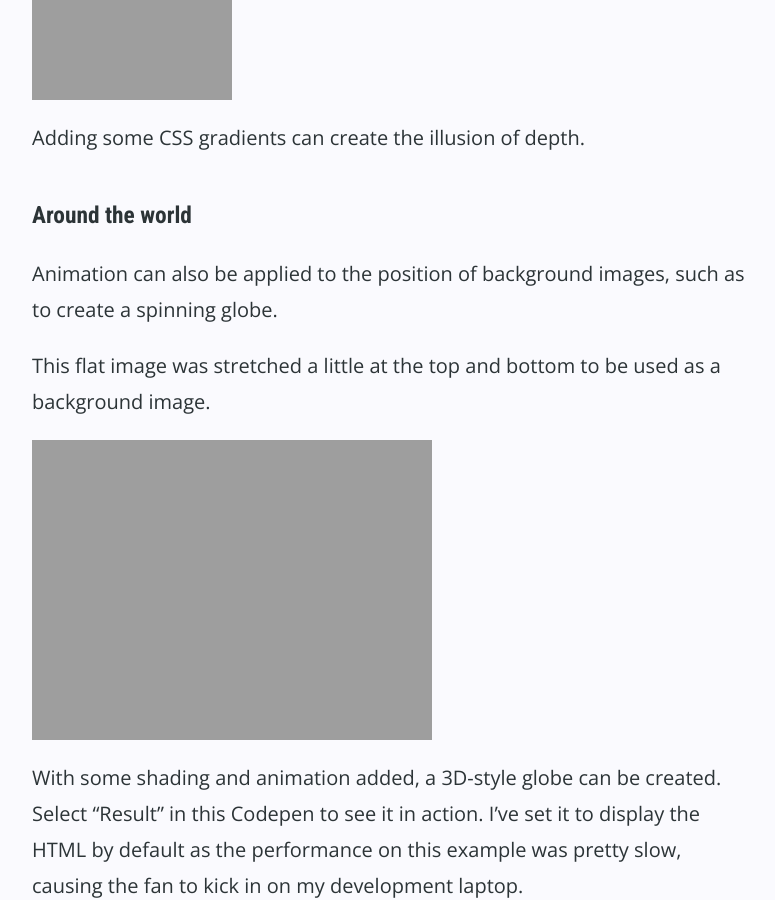
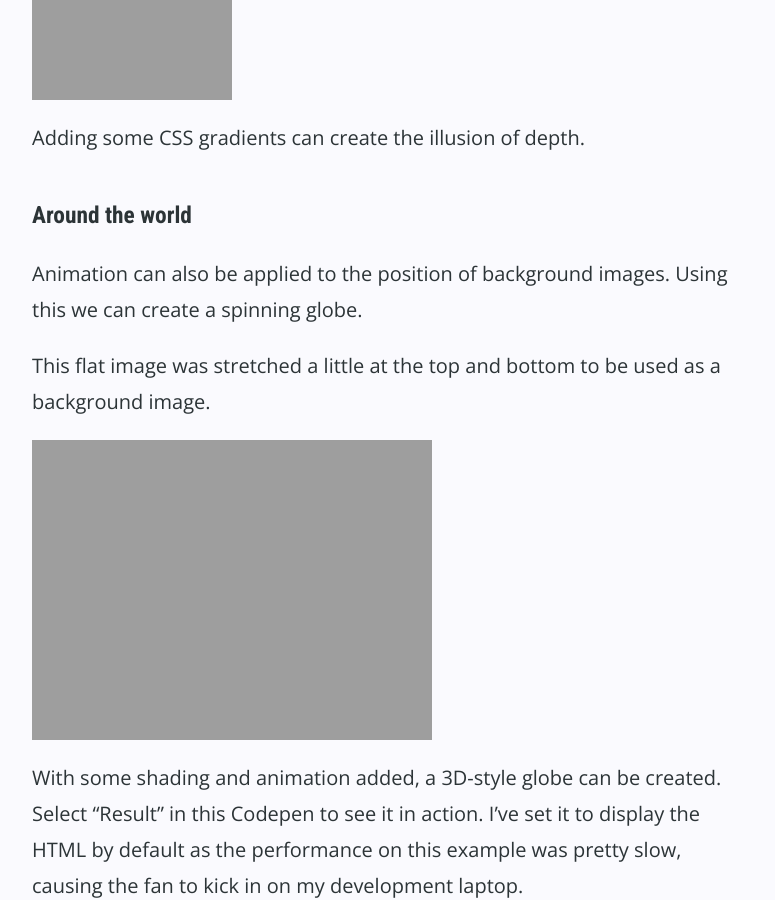
Before and after one commit to donovanh/donovanh.github.com, a Jekyll site: the page built from _posts/2013-07-05-balls.markdown, in a window 1280 px wide and 900 px high, scrolled down 14347 px. Shown: the whole window, without its empty margins (248-1023 px from the left). Built offline with Jekyll 4.4.1, drawn with Linux system fonts in a browser that asks for light colours; nearby versions of some CDN libraries.

Commit message:
text updates

```diff
--- a/_posts/2013-07-05-balls.markdown
+++ b/_posts/2013-07-05-balls.markdown
@@ -380,7 +380,7 @@ Adding some CSS gradients can create the illusion of depth.
 
 ### Around the world
 
-Animation can also be applied to the position of background images, such as to create a spinning globe.
+Animation can also be applied to the position of background images. Using this we can create a spinning globe.
 
 This flat image was stretched a little at the top and bottom to be used as a background image.
 
```
